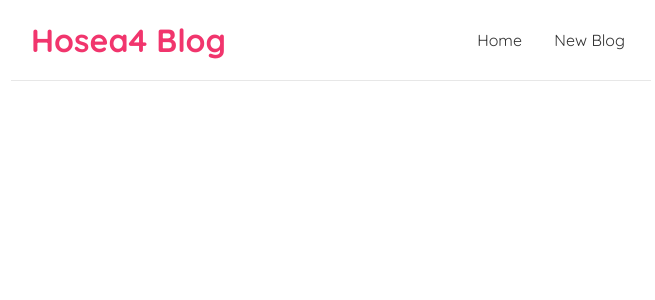
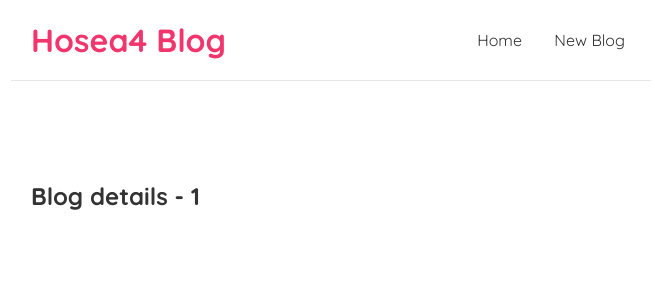
Before and after one commit to hillaryhosea/Hosea4-Blog-, a React (Create React App) app: page /blogs/1 in a window 1280 px wide. Shown: the top 300 px of the page, without its empty margins (309-964 px from the left). Built offline with nearby package versions, Linux system fonts and the light colour scheme.

Commit message:
setting blog parameters

```diff
--- a/src/App.js
+++ b/src/App.js
@@ -2,6 +2,7 @@
 import Home from "./Home";
 import { BrowserRouter as Router, Route, Routes } from "react-router-dom";
 import Creat from "./Creat";
+import BlogDetails from "./BlogDetails";
 
 function App() {
   return (
@@ -12,6 +13,7 @@
       <Routes>
         <Route path="/"  element={<Home />}/>
         <Route path="/creat"  element={<Creat />} />
+        <Route path="/blogs/:id" element={<BlogDetails/>} />
       </Routes>
       </div>
     </div>
--- /dev/null
+++ b/src/BlogDetails.jsx
@@ -0,0 +1,14 @@
+import { useParams } from "react-router-dom";
+
+const BlogDetails = () => {
+
+    const {id} = useParams();
+
+    return (
+        <div className="blog-details content">
+            <h2>Blog details - {id} </h2>
+        </div>
+    );
+}
+
+export default BlogDetails ;
--- a/src/BlogList.jsx
+++ b/src/BlogList.jsx
@@ -1,4 +1,5 @@
 import React from 'react'
+import { Link } from 'react-router-dom';
 
 function BlogList({blogs, title, handleDelete}) {
   return (
@@ -7,9 +8,11 @@
     {
         blogs.map(blog=>(
             <div className='blog-preview' key={blog.id}>
-                <h2>{ blog.title}</h2>
+               <Link to={`/blogs/${blog.id}`}>
+               <h2>{ blog.title}</h2>
                 <p>{blog.author}</p>
                 <button onClick={handleDelete(blog.id)}> Delete Blog</button>
+               </Link>
             </div>
         ))
     }
--- a/src/index.css
+++ b/src/index.css
@@ -51,6 +51,7 @@
   padding:10px 16px;
   margin: 20px 0px;
   border-bottom:1px solid #e7e7e7;
+
 }
 
 .blog-preview:hover
@@ -64,3 +65,9 @@
   margin-bottom: 20px;
   color: #f1356d;
 }
+
+.blog-preview a
+{
+  text-decoration: none;
+
+}
--- a/src/useFetch.jsx
+++ b/src/useFetch.jsx
@@ -28,6 +28,8 @@
       };
       fetchData();
     }, 1000);
+
+
   }, [url]);
 
   return { datas, error, loading };
```
